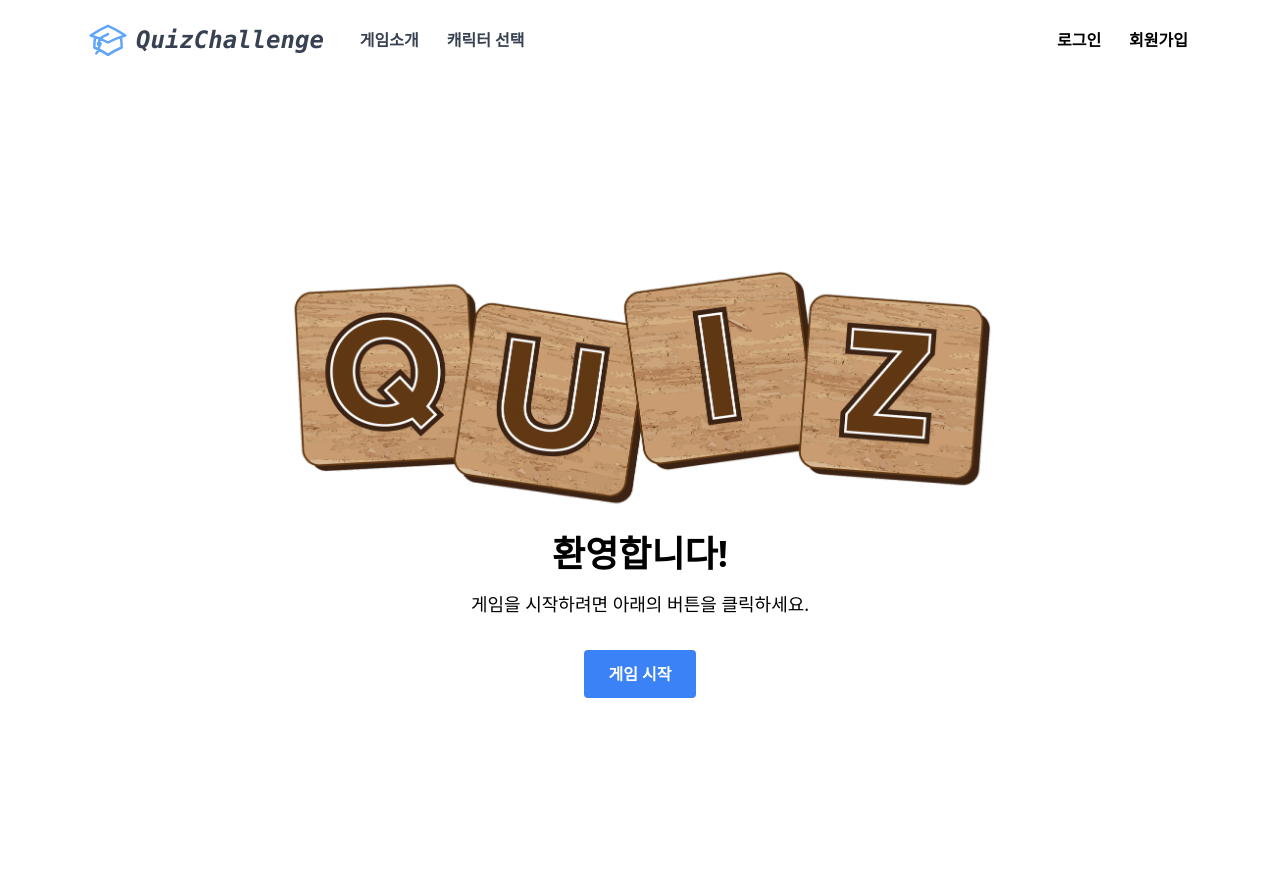
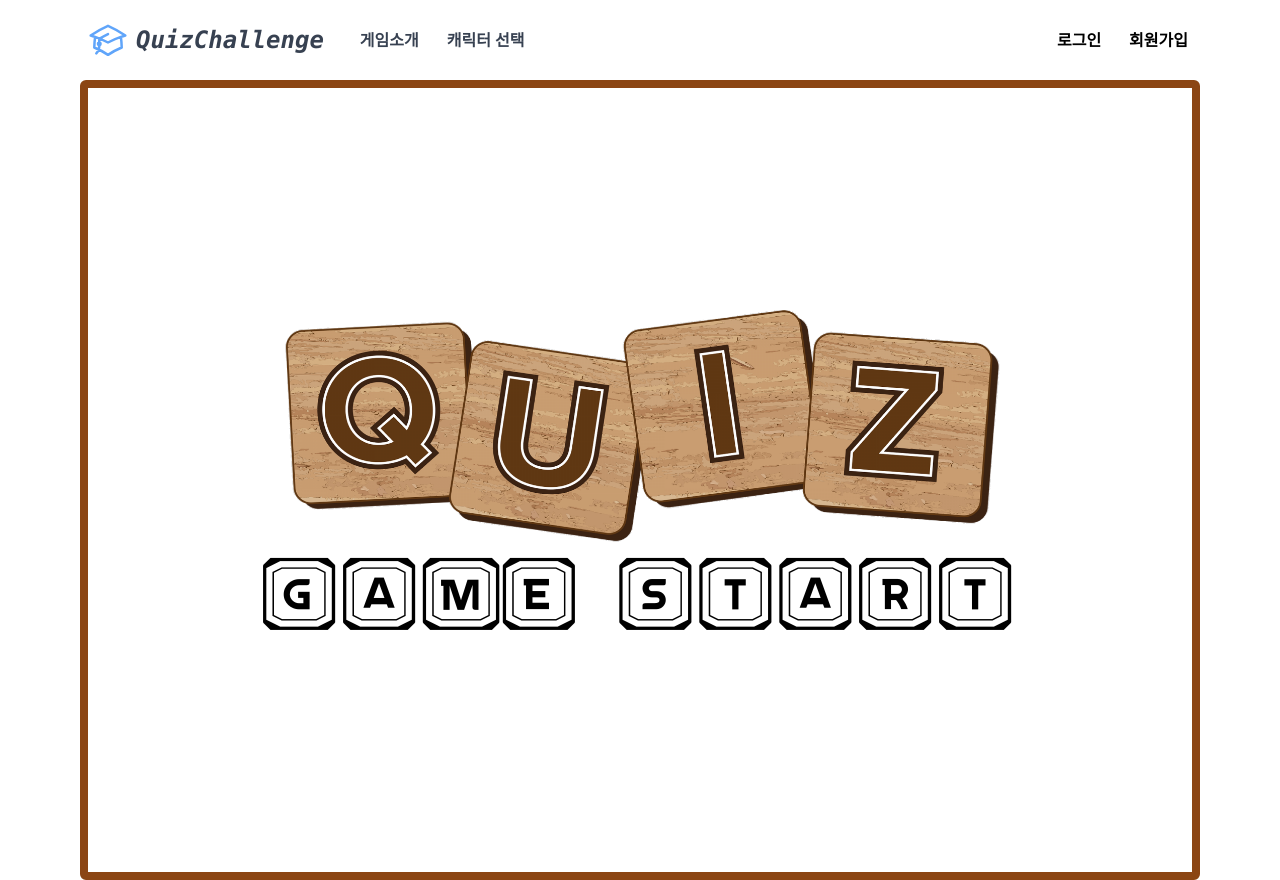
Before and after one commit to 0320kangk/quiz_challenge_front, a Vue app: page /test in a window 1280 px wide. Built offline with nearby package versions, Linux system fonts and the light colour scheme.

Commit message:
게임 스타트 폰트 추가 및 게임 시작 ui 수정

```diff
--- /dev/null
+++ b/src/assets/styles.css
@@ -0,0 +1,6 @@
+@font-face {
+    font-family: 'PatricianCapitals';
+    src: url('@/assets/fonts/PatricianCapitals.ttf') format('truetype');
+    font-weight: normal;
+    font-style: normal;
+  }
--- a/src/components/views/Test.vue
+++ b/src/components/views/Test.vue
@@ -3,23 +3,30 @@
     <div class="grid grid-cols-12">
       <div v-if="!gameStarted && !gameEnded" class="col-span-12">
         <!-- 게임 시작  -->
-        <div class="flex items-center justify-center h-screen">
+        <div
+          class="flex items-center justify-center h-screen sm:border-8 sm:border-wood-dark sm:rounded-md sm:p-8"
+        >
           <div class="text-center">
             <img
               class="layout-default h-64 w-full"
               src="../../assets/quiz4.png"
               alt="quiz image"
             />
-            <h1 class="text-4xl font-bold mb-4 mt-4">환영합니다!</h1>
-            <p class="text-lg mb-8">
+            <div
+              @click="startGame"
+              class="text-8xl PatricianCapitals-font cursor-pointer hover:shadow-xl transition duration-200 ease-in-out transform hover:scale-105 mb-2"
+            >
+              GAME START
+            </div>
+            <!-- <p class="text-lg mb-8">
               게임을 시작하려면 아래의 버튼을 클릭하세요.
             </p>
             <button
               @click="startGame"
-              class="bg-blue-500 hover:bg-blue-700 text-white font-bold py-3 px-6 rounded"
+              class="bg-green-500 hover:bg-green-700 text-white font-bold py-2 px-4 rounded-lg shadow-lg hover:shadow-xl transition duration-200 ease-in-out transform hover:scale-105"
             >
-              게임 시작
-            </button>
+              Game Start
+            </button> -->
           </div>
         </div>
       </div>
@@ -183,6 +190,12 @@
 </template>
 
 <style scoped>
+@import "@/assets/styles.css";
+
+.PatricianCapitals-font {
+  font-family: "PatricianCapitals", sans-serif;
+}
+
 @keyframes spin {
   0% {
     transform: rotate(0deg);
--- a/tailwind.config.js
+++ b/tailwind.config.js
@@ -10,7 +10,11 @@ module.exports = {
         160: "40rem",
         // 필요에 따라 더 많은 높이 값을 추가할 수 있습니다.
       },
+      colors: {
+        'wood-dark': '#8B4513', // 다크 브라운 색상 추가
+      },
     },
+
   },
   variants: {
     extend: {},
```
Also changed, not shown: src/assets/fonts/PatricianCapitals.ttf (added).
